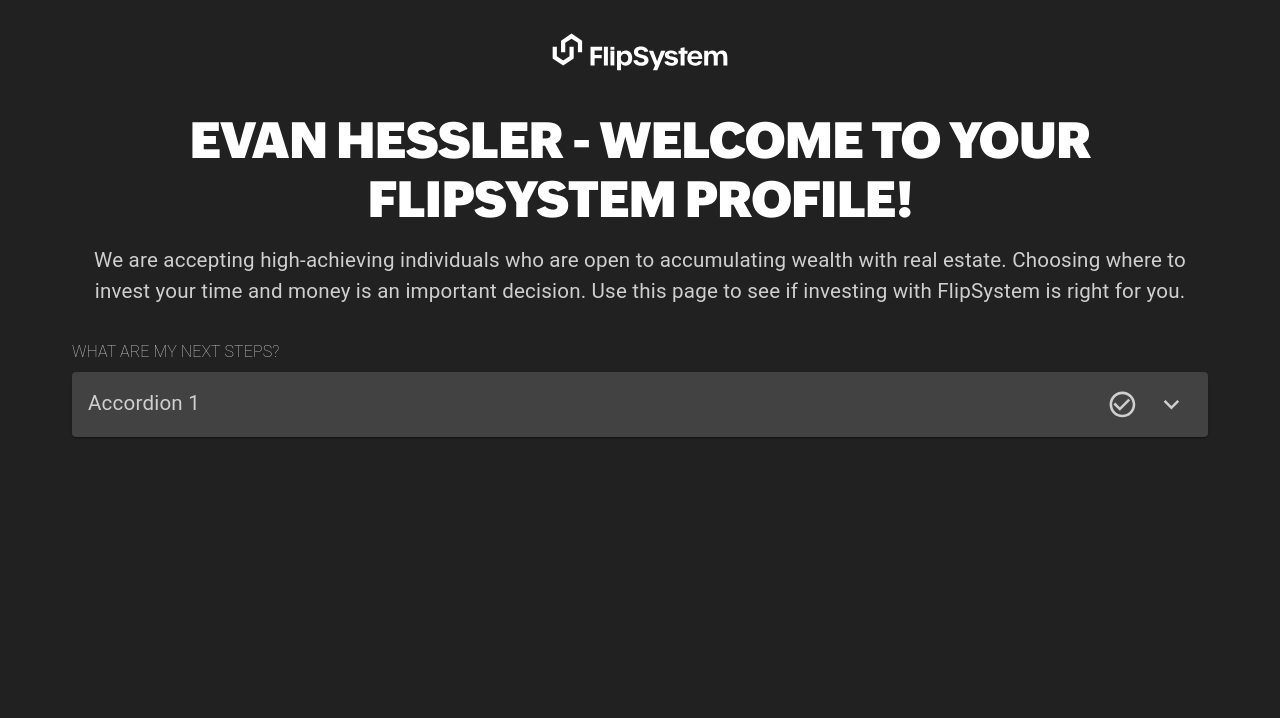
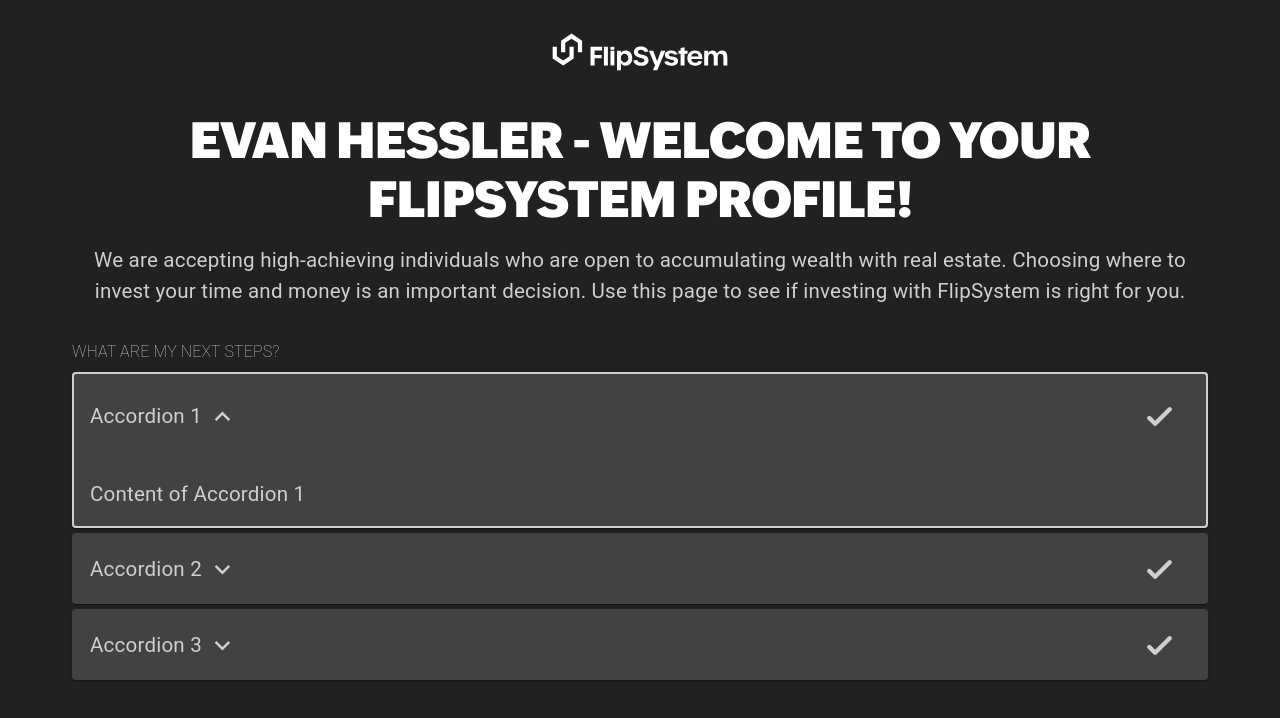
Before and after one commit to evanhessler/sales-profile, a React (Create React App) app: page / in a window 1280 px wide. Shown: the top 718 px of the page. Built offline with nearby package versions, Linux system fonts and the light colour scheme.

Commit message:
accordion logic

```diff
--- /dev/null
+++ b/src/components/AccordionGroup.js
@@ -0,0 +1,32 @@
+// AccordionGroup.js
+import React from "react";
+import CustomAccordion from "./CustomAccordion"; // Importing CustomAccordion
+
+export default function AccordionGroup({ children }) {
+  const [expandedIndex, setExpandedIndex] = React.useState(null);
+
+  const handleToggleExpand = (index) => {
+    setExpandedIndex(expandedIndex === index ? null : index);
+  };
+
+  React.useEffect(() => {
+    // Automatically set the first uncompleted item as expanded
+    const firstUncompletedIndex = React.Children.toArray(children).findIndex(
+      (child) => !child.props.checked
+    );
+    setExpandedIndex(
+      firstUncompletedIndex === -1 ? null : firstUncompletedIndex
+    );
+  }, [children]);
+
+  return (
+    <div>
+      {React.Children.map(children, (child, index) =>
+        React.cloneElement(child, {
+          expanded: index === expandedIndex,
+          onChange: () => handleToggleExpand(index),
+        })
+      )}
+    </div>
+  );
+}
--- /dev/null
+++ b/src/components/AnimatedCheckmark.js
@@ -0,0 +1,50 @@
+import React from "react";
+import { Tooltip } from "@mui/material";
+
+export default function AnimatedCheckmark({ checked, onClick, style }) {
+  const totalPathLength = 22; // This is an approximation of the path's length.
+
+  return (
+    <Tooltip
+      title={checked ? "Mark as NOT complete" : "Mark as complete"}
+      placement="auto"
+    >
+      <svg
+        onClick={onClick}
+        width="35" // Set desired size
+        height="35" // Set desired size
+        viewBox="0 0 24 24"
+        fill="none"
+        style={{ cursor: "pointer", ...style }} // Ensure cursor indicates interactivity
+      >
+        {/* Animated path that appears to draw the checkmark */}
+        <path
+          d="M5 13l4 4L19 7"
+          stroke={checked ? "#93f760" : "#cfcfcf"} // Bright green when checked, grey when not
+          strokeWidth="3"
+          strokeLinecap="round"
+          strokeLinejoin="round"
+          strokeDasharray={totalPathLength}
+          strokeDashoffset={checked ? 0 : totalPathLength} // Animate from full length to zero
+          style={{
+            transition:
+              "stroke-dashoffset 0.3s ease-in-out, stroke 0.3s ease-in-out",
+          }}
+        />
+        {/* Static path that remains visible at all times */}
+        <path
+          d="M5 13l4 4L19 7"
+          stroke="#cfcfcf" // Always grey
+          strokeWidth="3"
+          strokeLinecap="round"
+          strokeLinejoin="round"
+          strokeDasharray={totalPathLength} // Length of the path to make it always visible
+          style={{
+            opacity: checked ? 0 : 1, // Only visible when not checked
+            transition: "opacity 0.3s ease-in-out",
+          }}
+        />
+      </svg>
+    </Tooltip>
+  );
+}
--- a/src/components/CustomAccordion.js
+++ b/src/components/CustomAccordion.js
@@ -1,53 +1,65 @@
-import * as React from "react";
+// CustomAccordion.js
+import React from "react";
 import Accordion from "@mui/material/Accordion";
-import AccordionActions from "@mui/material/AccordionActions";
 import AccordionSummary from "@mui/material/AccordionSummary";
 import AccordionDetails from "@mui/material/AccordionDetails";
+import Typography from "@mui/material/Typography";
 import ExpandMoreIcon from "@mui/icons-material/ExpandMore";
-import CheckCircleOutlineIcon from "@mui/icons-material/CheckCircleOutline";
 import { IconButton, Box } from "@mui/material";
+import AnimatedCheckmark from "./AnimatedCheckmark"; // Import the animated checkmark
 
-export default function CustomAccordion() {
+export default function CustomAccordion({
+  title,
+  children,
+  expanded,
+  onChange,
+}) {
   const [checked, setChecked] = React.useState(false);
-  const [expanded, setExpanded] = React.useState(false);
 
   const handleCheck = (event) => {
     event.stopPropagation(); // Prevents the accordion from toggling
     setChecked(!checked);
   };
 
-  const handleToggleExpand = () => {
-    setExpanded(!expanded);
-  };
-
   return (
     <div>
-      <Accordion expanded={expanded} onChange={handleToggleExpand}>
+      <Accordion expanded={expanded} onChange={onChange}>
         <AccordionSummary
-          aria-controls="panel1-content"
-          id="panel1-header"
+          aria-controls="panel-content"
+          id="panel-header"
           style={{
             backgroundColor: checked ? "green" : "transparent",
             display: "flex",
             justifyContent: "space-between",
             alignItems: "center",
-            width: "100%", // Ensure the summary takes full width
+            width: "100%",
+            marginTop: 5,
+            borderRight: checked
+              ? "2px solid green"
+              : expanded
+              ? "2px solid #cfcfcf"
+              : "2px solid transparent",
+            borderLeft: checked
+              ? "2px solid green"
+              : expanded
+              ? "2px solid #cfcfcf"
+              : "2px solid transparent",
+            borderTop: checked
+              ? "2px solid green"
+              : expanded
+              ? "2px solid #cfcfcf"
+              : "2px solid transparent",
+            borderTopRightRadius: "4px",
+            borderTopLeftRadius: "4px",
+            borderBottomRightRadius: checked ? "4px" : 0,
+            borderBottomLeftRadius: checked ? "4px" : 0,
           }}
         >
-          <Box sx={{ marginTop: 0.5 }}>Accordion 1</Box>
-          <Box flex="1" /> {/* This box acts as a spacer */}
-          <Box>
-            <IconButton
-              onClick={handleCheck}
-              size="small"
-              style={{ color: "#cfcfcf", marginRight: "8px" }}
-            >
-              <CheckCircleOutlineIcon />
-            </IconButton>
+          <Typography sx={{ marginTop: 0.8 }}>{title}</Typography>
           <IconButton
             onClick={(event) => {
               event.stopPropagation();
-                handleToggleExpand();
+              onChange();
             }}
             size="small"
             style={{
@@ -58,22 +70,29 @@
           >
             <ExpandMoreIcon />
           </IconButton>
+          <Box flex="1" />
+          <Box>
+            <IconButton
+              onClick={handleCheck}
+              size="small"
+              style={{ marginRight: "8px" }}
+            >
+              <AnimatedCheckmark checked={checked} onClick={handleCheck} />
+            </IconButton>
           </Box>
         </AccordionSummary>
         <AccordionDetails
           style={{
-            borderLeft: checked ? "2px solid green" : "2px solid transparent",
-            borderRight: checked ? "2px solid green" : "2px solid transparent",
-            borderBottom: checked ? "2px solid green" : "2px solid transparent",
-            padding: "16px",
-            borderRadius: "4px",
+            borderLeft: checked ? "2px solid green" : "2px solid #cfcfcf",
+            borderRight: checked ? "2px solid green" : "2px solid #cfcfcf",
+            borderBottom: checked ? "2px solid green" : "2px solid #cfcfcf",
+            borderBottomRightRadius: "4px",
+            borderBottomLeftRadius: "4px",
             transition: "all 0.3s ease-in-out",
-            marginTop: -12,
-            paddingTop: 25,
+            paddingTop: 20,
           }}
         >
-          Lorem ipsum dolor sit amet, consectetur adipiscing elit. Suspendisse
-          malesuada lacus ex, sit amet blandit leo lobortis eget.
+          {children}
         </AccordionDetails>
       </Accordion>
     </div>
--- a/src/pages/index.js
+++ b/src/pages/index.js
@@ -1,6 +1,7 @@
 import React from "react";
 import Meta from "./../components/Meta";
 import CustomAccordion from "./../components/CustomAccordion";
+import AccordionGroup from "./../components/AccordionGroup";
 import Typography from "@mui/material/Typography";
 import Box from "@mui/material/Box";
 import Container from "@mui/material/Container";
@@ -42,7 +43,17 @@
             <Typography variant="h6">What are my next steps?</Typography>
           </Box>
           <Box sx={{ margin: 1 }}>
-            <CustomAccordion />
+            <AccordionGroup>
+              <CustomAccordion title="Accordion 1">
+                Content of Accordion 1
+              </CustomAccordion>
+              <CustomAccordion title="Accordion 2">
+                Content of Accordion 2
+              </CustomAccordion>
+              <CustomAccordion title="Accordion 3">
+                Content of Accordion 3
+              </CustomAccordion>
+            </AccordionGroup>
           </Box>
         </Box>
       </Container>
```
Lines whose indentation alone changed are shown as unchanged.
